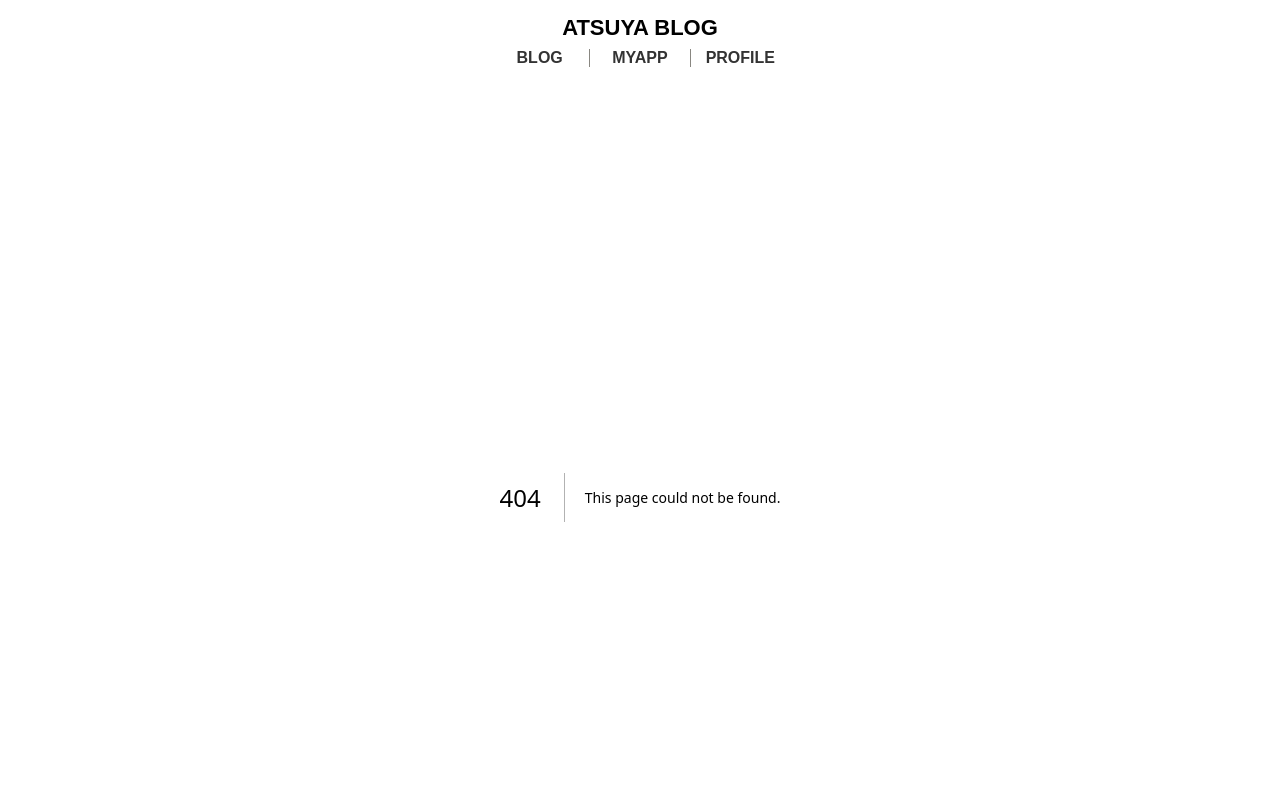
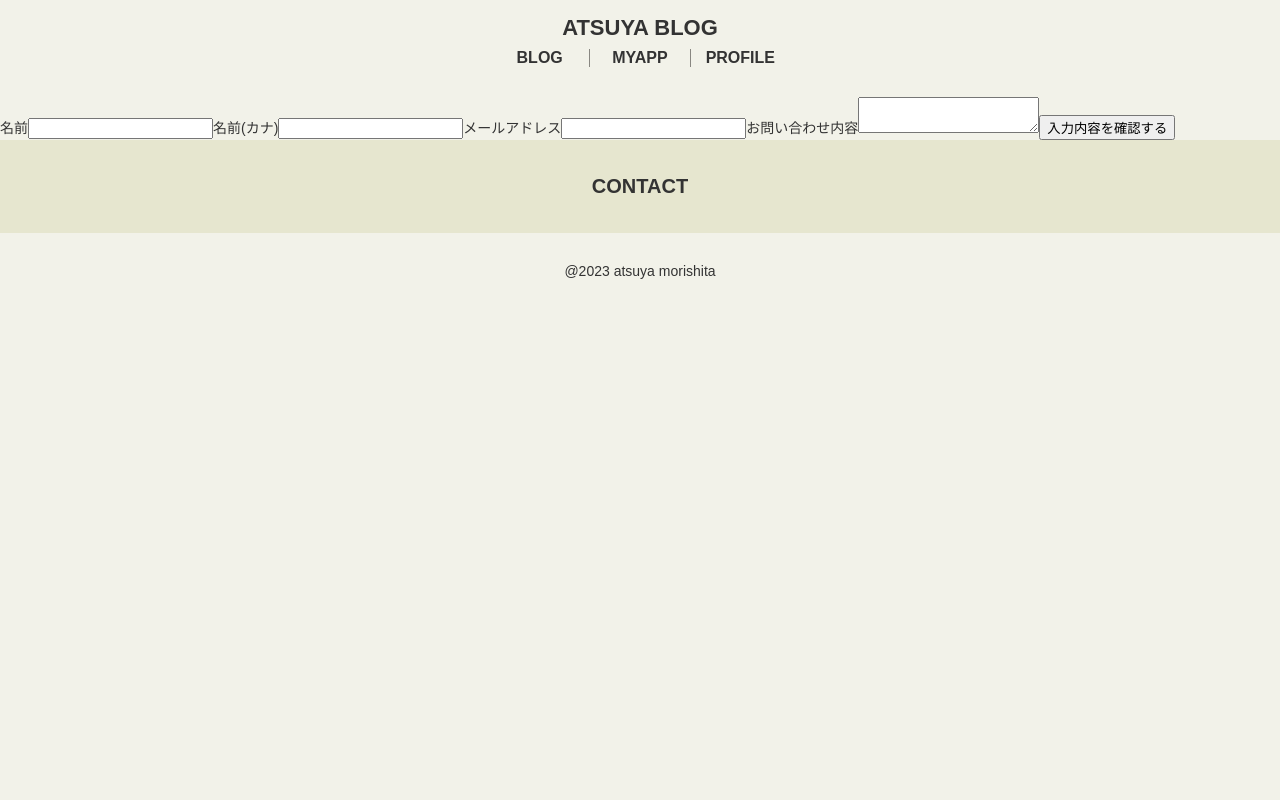
Before and after one commit to AtsuyaMorishita/nextjs-portfolio, a Next.js app: page /contact in a window 1280 px wide. Before the commit this address had no page. Shown: the top 800 px of the page. Built offline with nearby package versions, Linux system fonts and the light colour scheme; a web font is replaced by a local one.

Commit message:
フォーム newt連携、送信処理まで完了

```diff
--- a/package.json
+++ b/package.json
@@ -13,12 +13,14 @@
     "@types/node": "20.1.0",
     "@types/react": "18.2.6",
     "@types/react-dom": "18.2.4",
+    "axios": "^1.4.0",
     "eslint": "8.40.0",
     "eslint-config-next": "13.4.1",
     "microcms-js-sdk": "^2.3.3",
     "next": "13.4.1",
     "react": "18.2.0",
     "react-dom": "18.2.0",
+    "react-hook-form": "^7.43.9",
     "typescript": "5.0.4"
   },
   "devDependencies": {
--- /dev/null
+++ b/src/context/FormContext.js
@@ -0,0 +1,14 @@
+import { createContext, useState } from "react";
+
+//Contextの作成
+export const FormContext = createContext();
+
+export const FormProvider = ({ children }) => {
+  const [formData, setFormData] = useState({});
+
+  return (
+    <FormContext.Provider value={[formData, setFormData]}>
+      {children}
+    </FormContext.Provider>
+  );
+};
--- a/src/pages/_app.tsx
+++ b/src/pages/_app.tsx
@@ -1,14 +1,17 @@
 import { GlobalStyle } from "@/styles/global";
 import type { AppProps } from "next/app";
 import Layout from "./components/Layout";
+import { FormProvider } from "@/context/FormContext";
 
 export default function App({ Component, pageProps }: AppProps) {
   return (
     <>
-      <GlobalStyle />
-      <Layout>
-        <Component {...pageProps} />
-      </Layout>
+      <FormProvider>
+        <GlobalStyle />
+        <Layout>
+          <Component {...pageProps} />
+        </Layout>
+      </FormProvider>
     </>
   );
 }
--- a/src/pages/components/ContactLink.tsx
+++ b/src/pages/components/ContactLink.tsx
@@ -1,5 +1,22 @@
+import { COLOR } from "@/styles/variable";
+import Link from "next/link";
+import styled from "styled-components";
+
 const ContactLink = () => {
-  return <div></div>;
+  return (
+    <div>
+      <LinkContact href={"/contact"}>CONTACT</LinkContact>
+    </div>
+  );
 };
 
 export default ContactLink;
+
+const LinkContact = styled(Link)`
+  display: block;
+  background-color: ${COLOR.SECONDARY};
+  text-align: center;
+  font-size: 2rem;
+  font-weight: bold;
+  padding: 35px 0;
+`;
--- a/src/pages/components/Layout.tsx
+++ b/src/pages/components/Layout.tsx
@@ -1,6 +1,7 @@
 import styled from "styled-components";
 import Footer from "./Footer";
 import Header from "./Header";
+import ContactLink from "./ContactLink";
 
 type Props = {
   children: React.ReactNode;
@@ -11,6 +12,7 @@ const Layout = ({ children }: Props) => {
     <>
       <Header />
       <LayoutMain>{children}</LayoutMain>
+      <ContactLink />
       <Footer />
     </>
   );
--- /dev/null
+++ b/src/pages/contact/index.tsx
@@ -0,0 +1,50 @@
+import { FormContext } from "@/context/FormContext";
+import { useRouter } from "next/router";
+import { useContext } from "react";
+import { useForm, SubmitHandler } from "react-hook-form";
+
+type Inputs = {
+  name: string;
+  nameKana: string;
+  email: string;
+  content: string;
+};
+
+export default function Contact() {
+  const {
+    register,
+    handleSubmit,
+    formState: { errors },
+  } = useForm<Inputs>();
+
+  const [formData, setFormData] = useContext(FormContext);
+  const router = useRouter();
+
+  const onSubmit: SubmitHandler<Inputs> = (data) => {
+    setFormData(data);
+    router.push("/contact/confirm");
+  };
+
+  return (
+    <form onSubmit={handleSubmit(onSubmit)}>
+      <label htmlFor="name">名前</label>
+      <input
+        id="name"
+        defaultValue={formData.name}
+        {...register("name", { required: true })}
+      />
+      {errors.name && <span>名前は必須項目です</span>}
+
+      <label>名前(カナ)</label>
+      <input defaultValue={formData.nameKana} {...register("nameKana")} />
+
+      <label>メールアドレス</label>
+      <input defaultValue={formData.email} {...register("email")} />
+
+      <label>お問い合わせ内容</label>
+      <textarea defaultValue={formData.content} {...register("content")} />
+
+      <button type="submit">入力内容を確認する</button>
+    </form>
+  );
+}
--- a/tsconfig.json
+++ b/tsconfig.json
@@ -18,6 +18,6 @@
       "@/*": ["./src/*"]
     }
   },
-  "include": ["next-env.d.ts", "**/*.ts", "**/*.tsx", "libs/client.js"],
+  "include": ["next-env.d.ts", "**/*.ts", "**/*.tsx", "libs/client.js", "src/context/FormContext.js"],
   "exclude": ["node_modules"]
 }
```
Also changed, not shown: src/pages/contact/complete.tsx (added, +15 -0 lines), src/pages/contact/confirm.tsx (added, +60 -0 lines), 1 other file (tests, documents, lock files or other folders).
